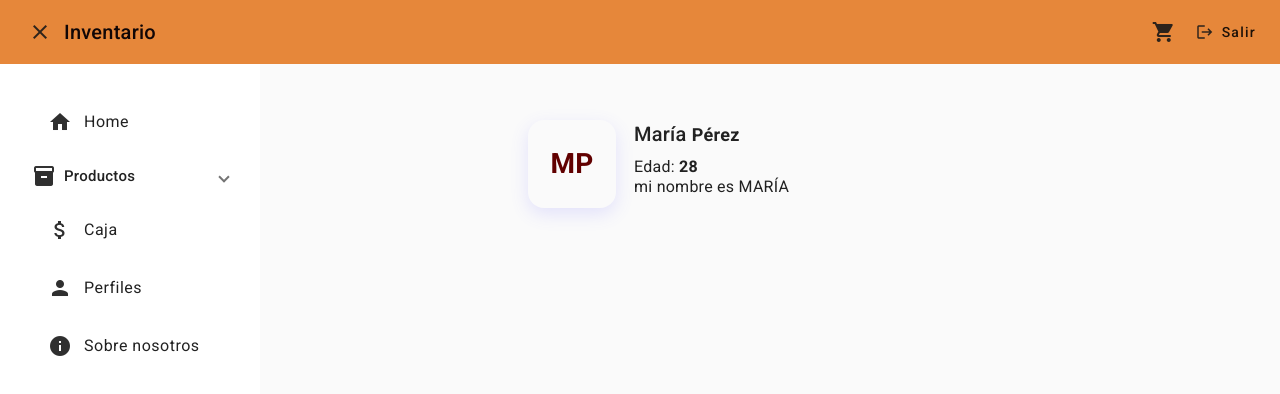
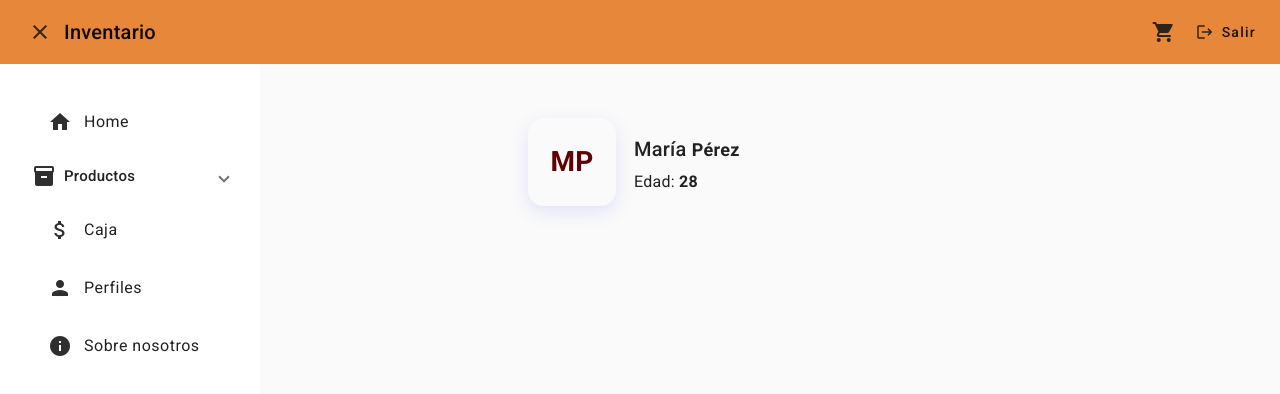
Before and after one commit to oteroramos/frontalgoritmo3, an Angular app: page /profile in a window 1280 px wide. Shown: the top 394 px of the page. Built offline with nearby package versions, Linux system fonts and the light colour scheme; sample sign-in values are in the browser's storage.

Commit message:
cambio perfil

```diff
--- a/src/app/profile/profile.component.html
+++ b/src/app/profile/profile.component.html
@@ -8,6 +8,5 @@
       {{ nombre }} <span class="apellido">{{ apellido }}</span>
     </h2>
     <p class="edad">Edad: <strong>{{ edad }}</strong></p>
-    <p>mi nombre es {{nombre | uppercase}}</p>
   </div>
 </div>
--- a/src/app/profile/profile.component.ts
+++ b/src/app/profile/profile.component.ts
@@ -6,7 +6,7 @@ import { Component, Input } from '@angular/core';
   templateUrl: './profile.component.html',
   styleUrls: ['./profile.component.css'],
   standalone: true, // ✅ indica que es un componente standalone
-imports: [UpperCasePipe], // ✅ agregás el pipe a los imports
+//imports: [UpperCasePipe], // ✅ agregás el pipe a los imports
 })
 export class ProfileComponent {
   @Input() nombre: string = 'María';
```
